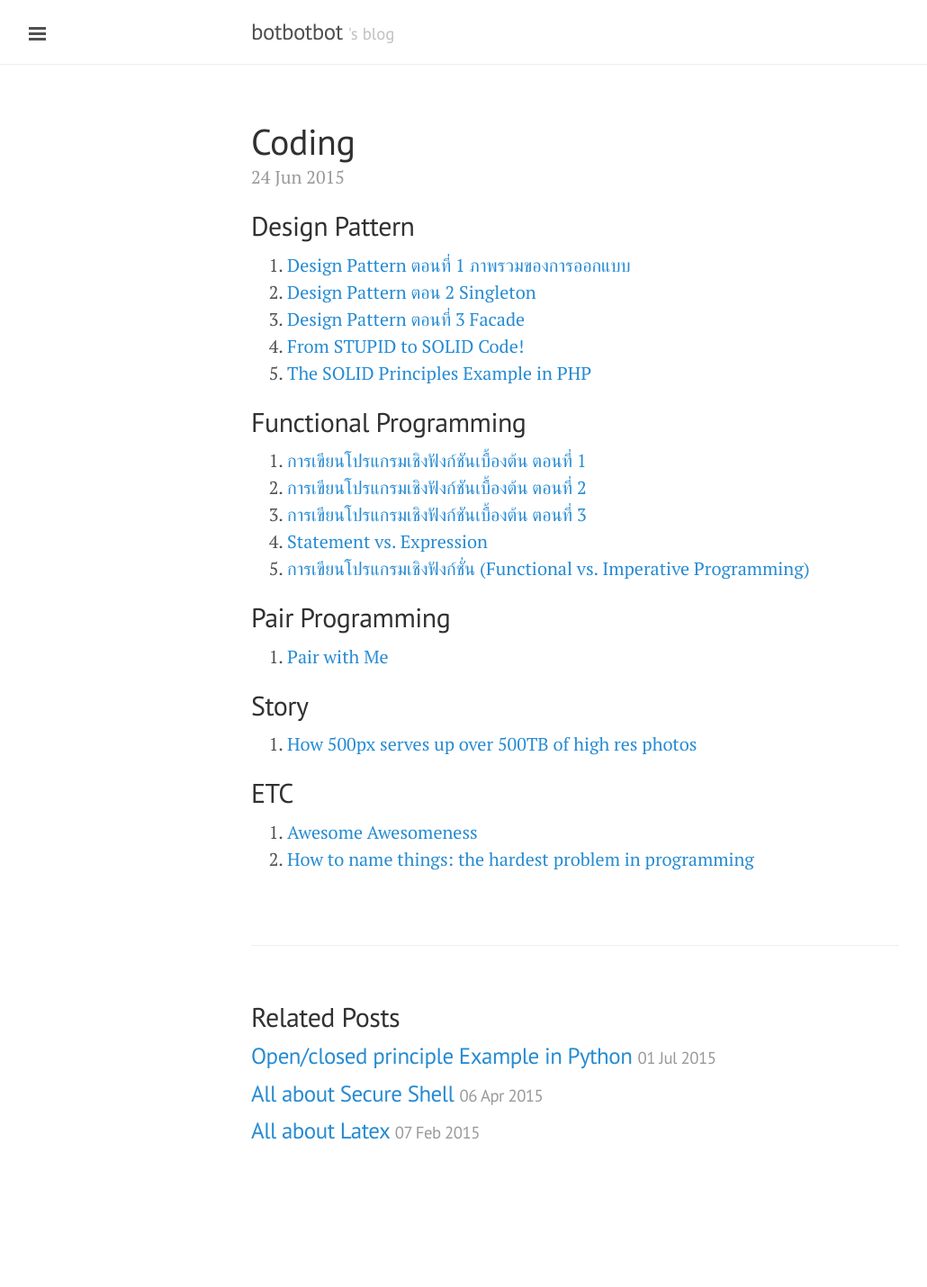
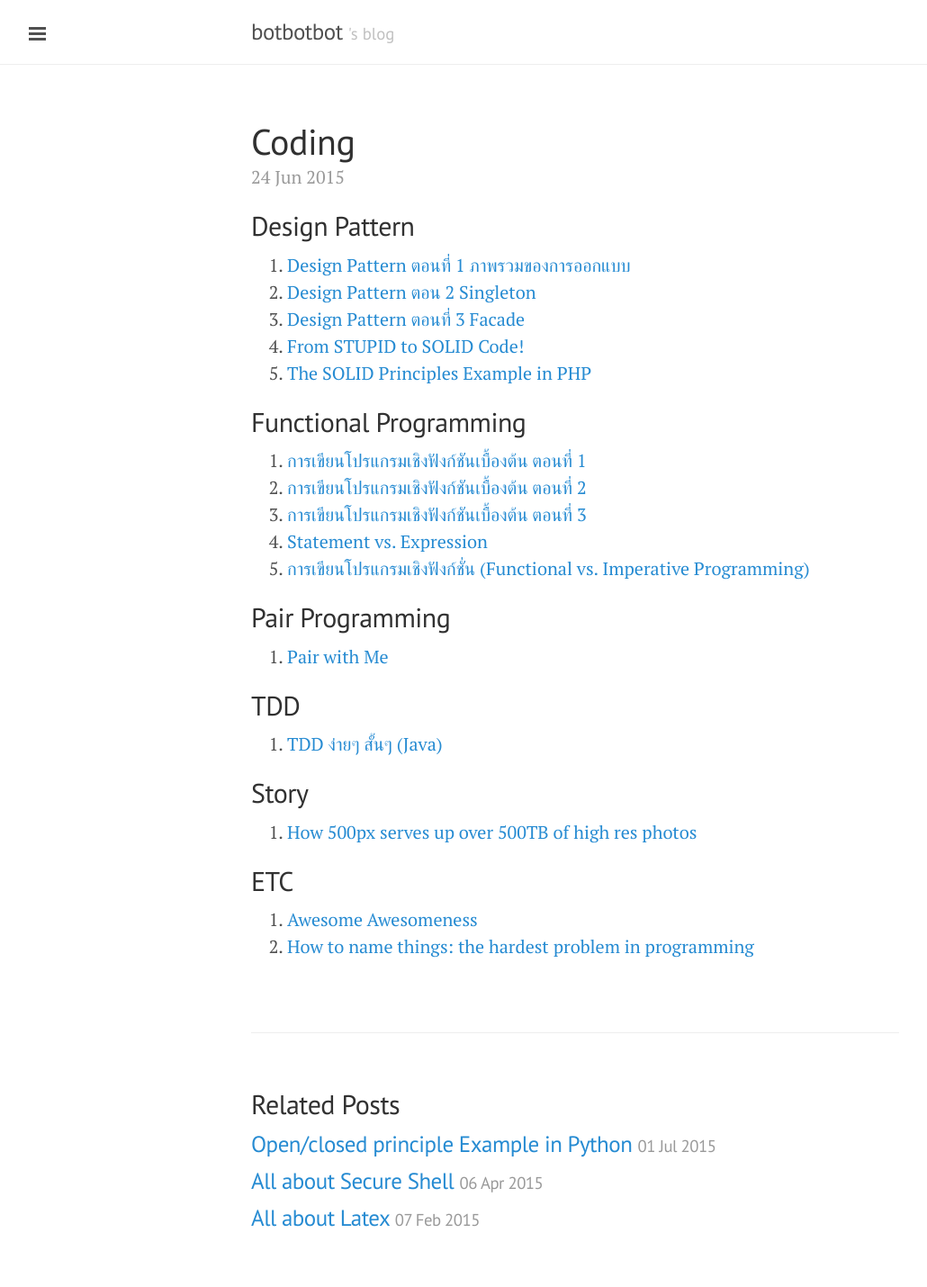
Before and after one commit to ibotdotout/ibotdotout.github.io, a Jekyll site: the page built from _posts/2015-06-24-coding.md, in a window 1280 px wide. Shown: the whole page at 90% size, without its empty margins (1-1031 px from the left). Built offline with Jekyll 4.4.1, drawn with Linux system fonts in a browser that asks for light colours; Markdown is read by kramdown in place of the engine named in the settings; before the commit the page ends 1332 px from its top, so only the background shows below that.

Commit message:
add tdd exmaple

```diff
--- a/_posts/2015-06-24-coding.md
+++ b/_posts/2015-06-24-coding.md
@@ -24,6 +24,9 @@ permalink: coding
 ## Pair Programming
 1. [Pair with Me](http://www.pairprogramwith.me)
 
+## TDD
+1. [TDD ง่ายๆ สั้นๆ (Java)](https://www.youtube.com/watch?v=9OQeO64x-2k)
+
 ## Story
 1. [How 500px serves up over 500TB of high res photos](http://stackshare.io/500px/how-500px-serves-up-over-500tb-of-high-res-photos)
 
```
